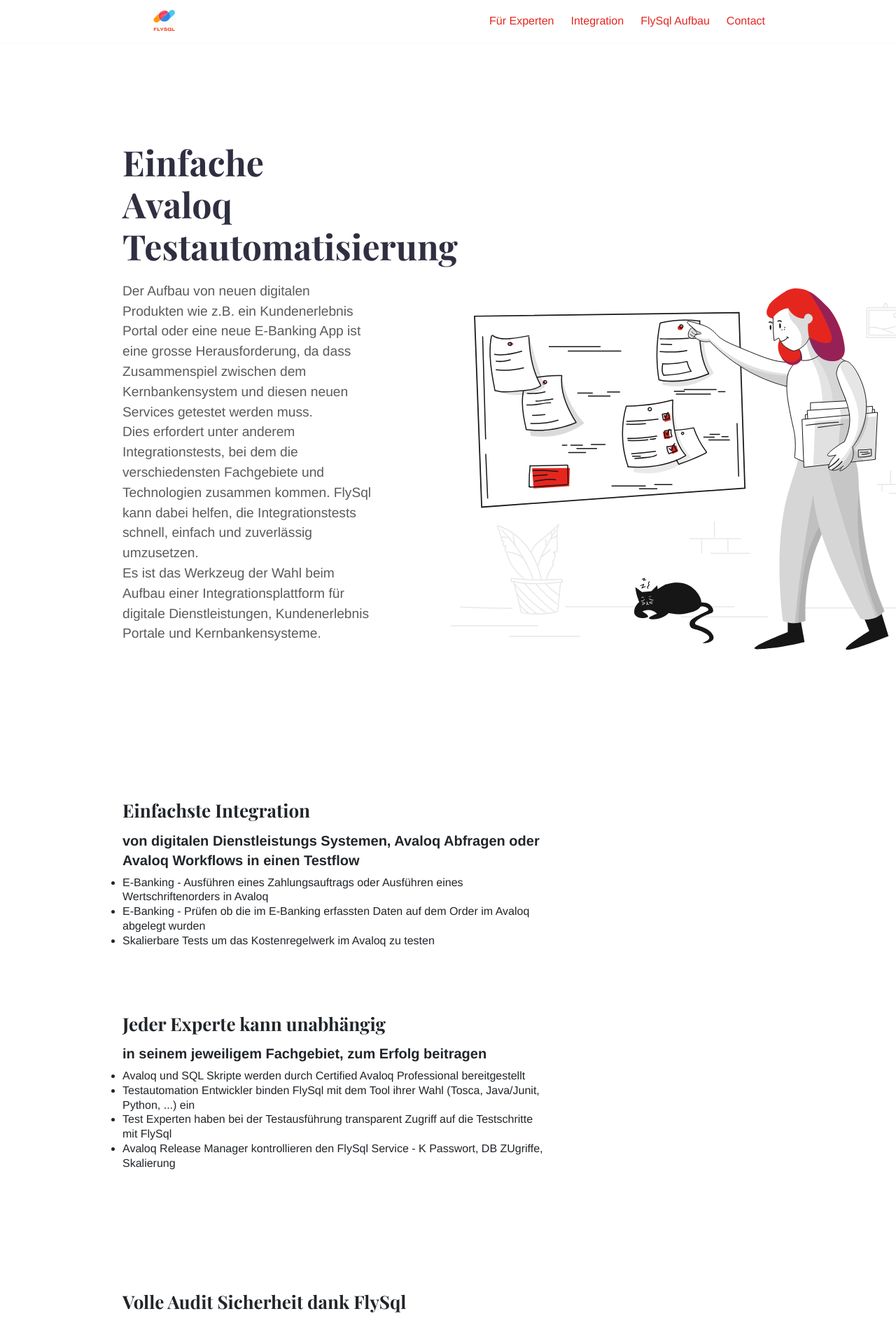
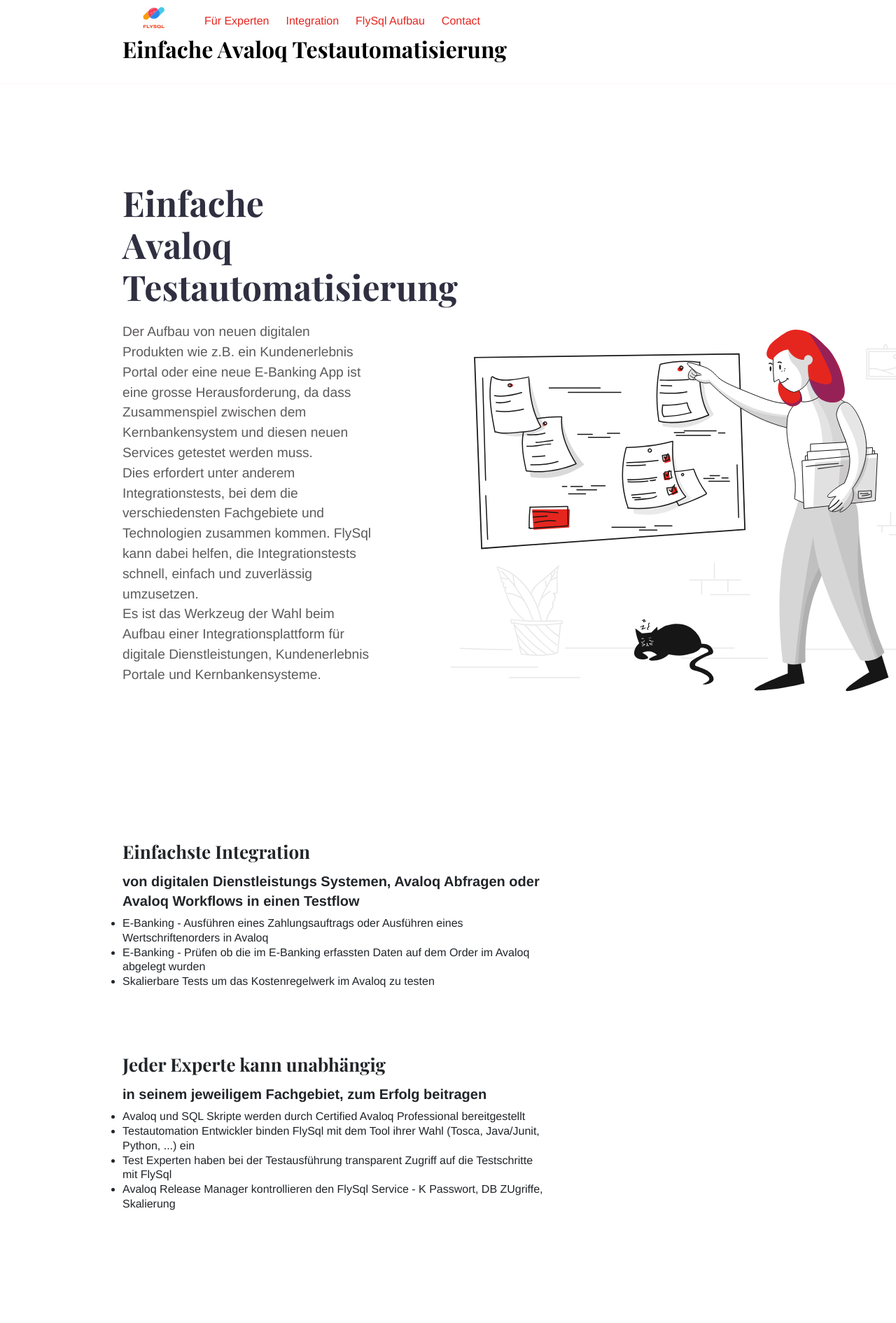
Before and after one commit to flysql/flysql.github.io, a Jekyll site: the page built from index.md, in a window 1280 px wide. Shown: the top 1890 px of the page at 70% size. Built offline with Jekyll 4.4.1, drawn with Linux system fonts in a browser that asks for light colours.

Commit message:
adds header line "Einfache Avaloq Testautom..."

```diff
--- a/_includes/header.html
+++ b/_includes/header.html
@@ -1,12 +1,17 @@
 <div class='header'>
   <div class="container">
-    <div class="logo">
-      <a href="{{ site.baseurl }}"><img width="{{ site.logo.desktop_width }}" height="{{ site.logo.desktop_height }}" alt="{{ site.title }}" src="{{ site.logo.desktop | relative_url }}" /></a>
+    <div class="row">
+      <div class="logo">
+        <a href="{{ site.baseurl }}"><img width="{{ site.logo.desktop_width }}" height="{{ site.logo.desktop_height }}"
+            alt="{{ site.title }}" src="{{ site.logo.desktop | relative_url }}" /></a>
+      </div>
+      <div class="logo-mobile">
+        <a href="{{ site.baseurl }}"><img width="{{ site.logo.mobile_width }}" height="{{ site.logo.mobile_height }}"
+            alt="{{ site.title }}" src="{{ site.logo.mobile | relative_url }}" /></a>
+      </div>
+      {% include main-menu.html %}
+      {% include hamburger.html %}
+      <div class="col-md-12"><h1 class="title-in-default" >Einfache Avaloq Testautomatisierung</h1></div>
     </div>
-    <div class="logo-mobile">
-      <a href="{{ site.baseurl }}"><img width="{{ site.logo.mobile_width }}" height="{{ site.logo.mobile_height }}" alt="{{ site.title }}" src="{{ site.logo.mobile | relative_url }}" /></a>
-    </div>
-    {% include main-menu.html %}
-    {% include hamburger.html %}
   </div>
 </div>
--- a/assets/css/style.scss
+++ b/assets/css/style.scss
@@ -70,3 +70,9 @@
     line-height: 1.3;
   }
 }
+
+// Added for FlySql
+.title-in-default {
+  color: black;
+  text-align: left;
+}
```
